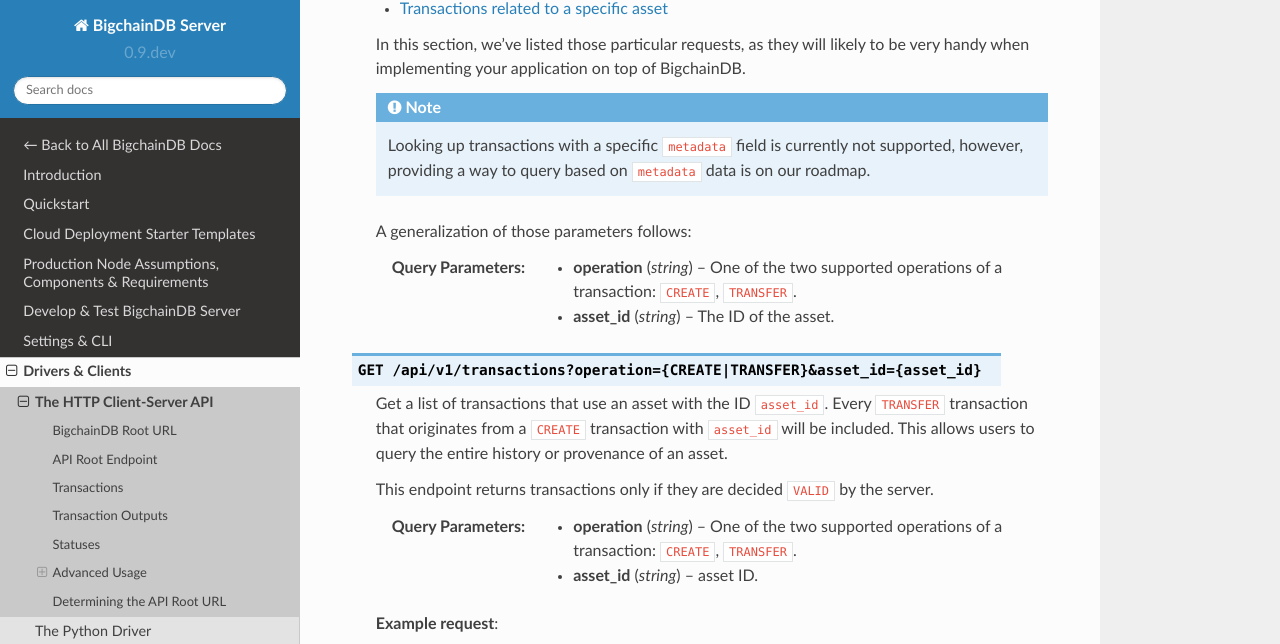
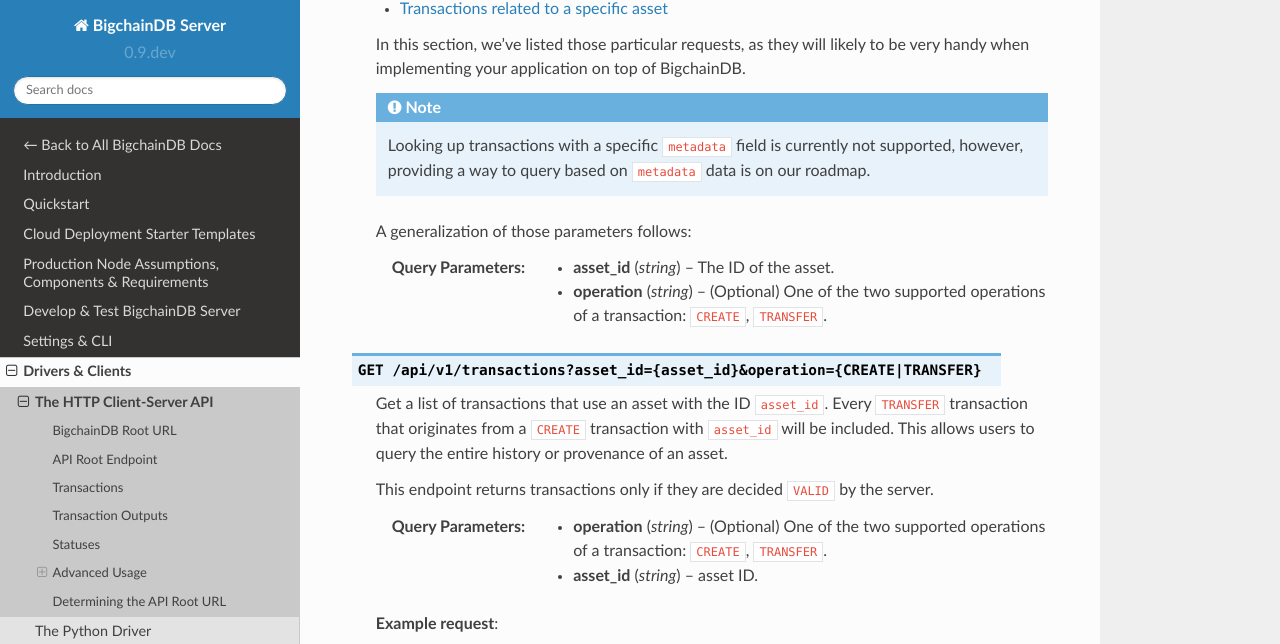
Before and after one commit to bigchaindb/bigchaindb, a Sphinx documentation site: the page built from docs/server/source/drivers-clients/http-client-server-api.rst, in a window 1280 px wide and 900 px high, scrolled down 1635 px, cut to the strip 0-644 px from the top of the window. Built offline with Sphinx 7.4.7 and the Read the Docs theme 2.0.0, drawn with Linux system fonts in a browser that asks for light colours; pages that are not in the unit, such as notebooks, are missing from menus.

Commit message:
document optional operation parameter in transaction

```diff
--- a/docs/server/source/drivers-clients/http-client-server-api.rst
+++ b/docs/server/source/drivers-clients/http-client-server-api.rst
@@ -74,7 +74,7 @@
    queried correctly. Some of them include retrieving a list of transactions
    that include:
 
-   * `Transactions related to a specific asset <#get--transactions?operation=CREATE|TRANSFER&asset_id=asset_id>`_
+   * `Transactions related to a specific asset <#get--transactions?asset_id=asset_id&operation=CREATE|TRANSFER>`_
 
    In this section, we've listed those particular requests, as they will likely
    to be very handy when implementing your application on top of BigchainDB.
@@ -85,11 +85,11 @@
 
    A generalization of those parameters follows:
 
-   :query string operation: One of the two supported operations of a transaction: ``CREATE``, ``TRANSFER``.
-
    :query string asset_id: The ID of the asset.
 
-.. http:get:: /api/v1/transactions?operation={CREATE|TRANSFER}&asset_id={asset_id}
+   :query string operation: (Optional) One of the two supported operations of a transaction: ``CREATE``, ``TRANSFER``.
+
+.. http:get:: /api/v1/transactions?asset_id={asset_id}&operation={CREATE|TRANSFER}
 
    Get a list of transactions that use an asset with the ID ``asset_id``.
    Every ``TRANSFER`` transaction that originates from a ``CREATE`` transaction
@@ -98,7 +98,7 @@
 
    This endpoint returns transactions only if they are decided ``VALID`` by the server.
 
-   :query string operation: One of the two supported operations of a transaction: ``CREATE``, ``TRANSFER``.
+   :query string operation: (Optional) One of the two supported operations of a transaction: ``CREATE``, ``TRANSFER``.
 
    :query string asset_id: asset ID.
 
```
